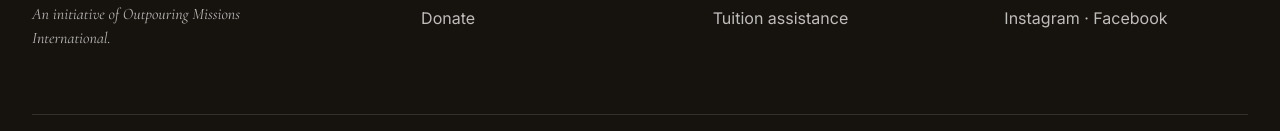
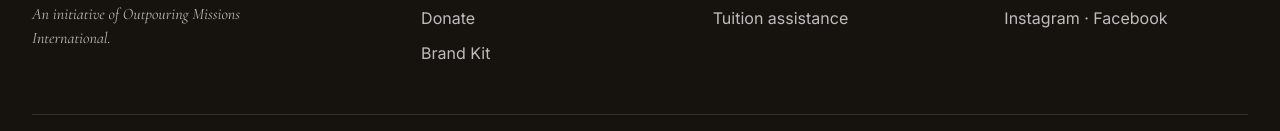
Before and after one commit to kimberlyflowers/youth-empowerment-school, a plain HTML site: page index.html in a window 1280 px wide. Shown: the part 5863-5994 px from the top of the page. Drawn offline with nearby package versions, Linux system fonts and the light colour scheme; a web font is replaced by a local one.

Commit message:
Add Brand Kit link to footer

```diff
--- a/index.html
+++ b/index.html
@@ -291,7 +291,7 @@
           <li><a href="index.html">Home</a></li>
           <li><a href="about.html">About</a></li>
           <li><a href="events.html">Events</a></li>
-          <li><a href="donate.html">Donate</a></li>
+          <li><a href="donate.html">Donate</a></li><li><a href="brand/">Brand Kit</a></li>
         </ul>
       </div>
       <div>
```
